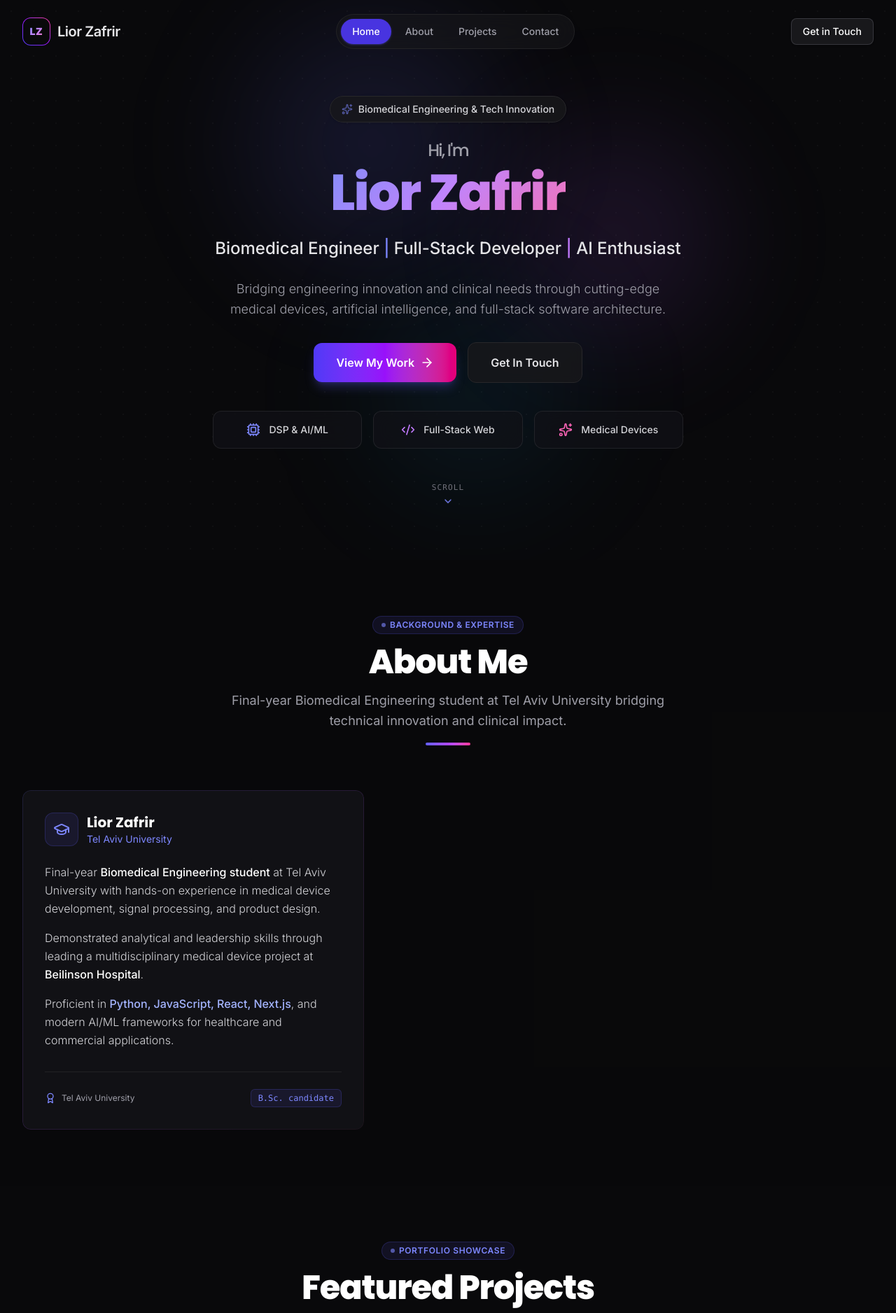
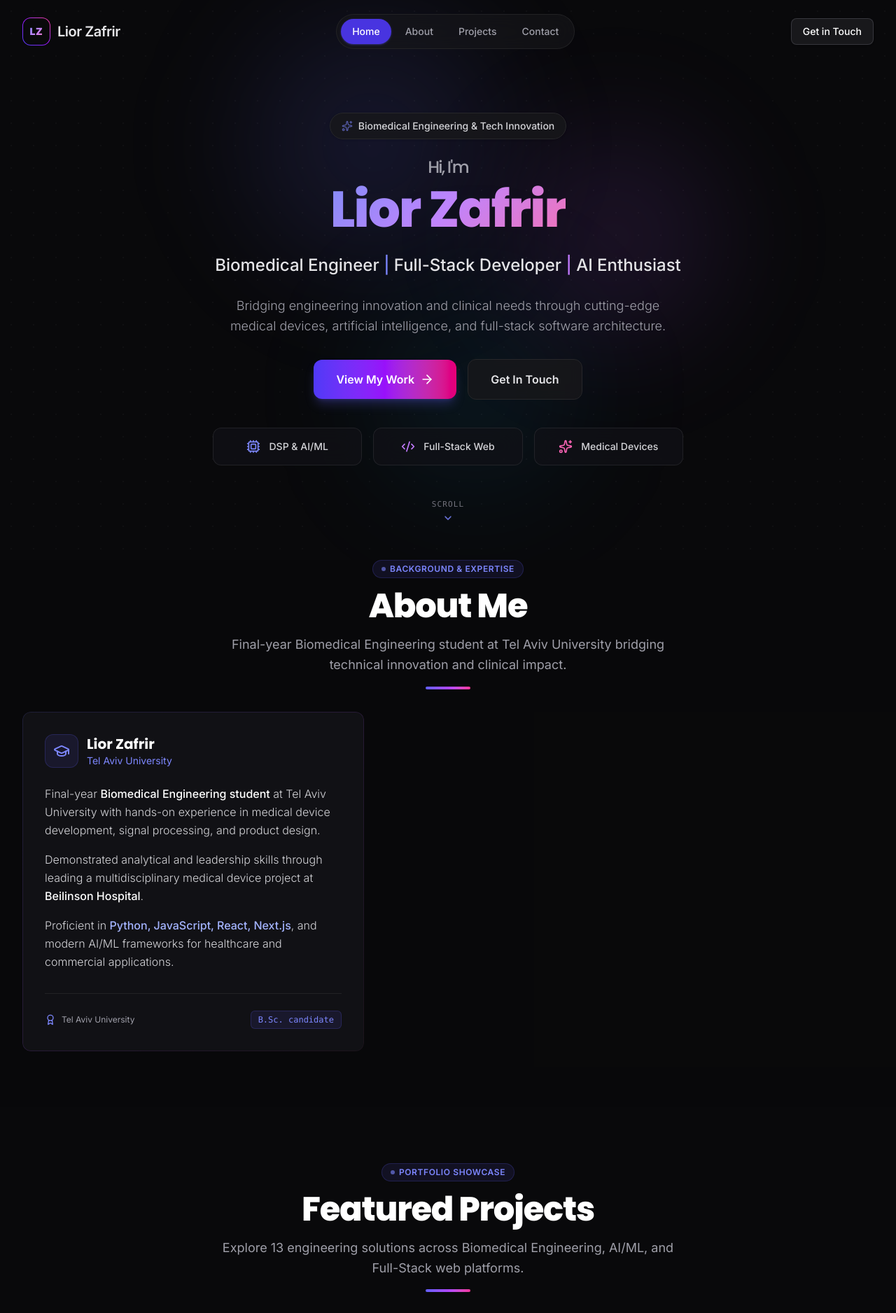
Before and after one commit to Lio311/Portfolio, a Next.js app: page / in a window 1280 px wide. Shown: the top 1876 px of the page at 70% size. Built offline with nearby package versions, Linux system fonts and the light colour scheme.

Commit message:
style: reduce spacing between hero and about sections, and tighten gaps below section headers

```diff
--- a/src/components/sections/about.tsx
+++ b/src/components/sections/about.tsx
@@ -96,7 +96,7 @@ export function AboutSection() {
   );
 
   return (
-    <section id="about" ref={containerRef} className="py-20 bg-zinc-950/60 relative scroll-mt-20">
+    <section id="about" ref={containerRef} className="pt-0 pb-20 bg-zinc-950/60 relative scroll-mt-20">
       <div className="max-w-7xl mx-auto px-4 sm:px-6 lg:px-8">
         <div className="about-header">
           <SectionHeader
--- a/src/components/sections/hero.tsx
+++ b/src/components/sections/hero.tsx
@@ -109,7 +109,7 @@ export function HeroSection() {
     <section
       id="home"
       ref={containerRef}
-      className="relative min-h-screen flex flex-col items-center justify-center pt-28 pb-12 overflow-hidden bg-zinc-950 scroll-mt-20"
+      className="relative min-h-screen flex flex-col items-center justify-center pt-28 pb-0 overflow-hidden bg-zinc-950 scroll-mt-20"
     >
       {/* Ambient Animated Mesh Background */}
       <div className="ambient-bg">
--- a/src/components/ui/section-header.tsx
+++ b/src/components/ui/section-header.tsx
@@ -13,7 +13,7 @@ export function SectionHeader({
 }: SectionHeaderProps) {
   return (
     <div
-      className={`mb-16 flex flex-col ${
+      className={`mb-8 flex flex-col ${
         centered ? "items-center text-center" : "items-start text-left"
       }`}
     >
```
